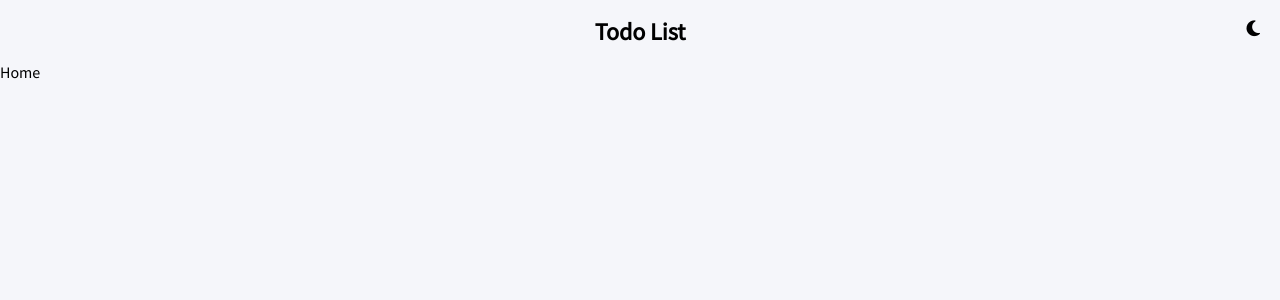
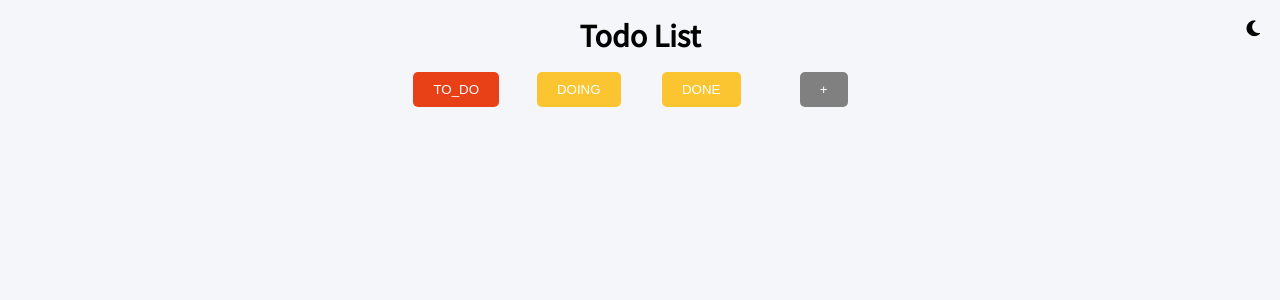
Before and after one commit to sigirace/todo_challenge, a React (Create React App) app: page /#/ in a window 1280 px wide. Shown: the top 300 px of the page. Built offline with nearby package versions, Linux system fonts and the light colour scheme.

Commit message:
feat: category list

```diff
--- a/package.json
+++ b/package.json
@@ -10,6 +10,7 @@
     "@types/node": "^16.7.13",
     "@types/react": "^18.0.0",
     "@types/react-dom": "^18.0.0",
+    "@types/react-modal": "^3.16.3",
     "apexcharts": "^4.2.0",
     "gh-pages": "^6.2.0",
     "react": "^18.0.0",
@@ -18,6 +19,7 @@
     "react-helmet": "^6.1.0",
     "react-helmet-async": "^2.0.5",
     "react-hook-form": "^7.54.2",
+    "react-modal": "^3.16.3",
     "react-query": "^3.39.3",
     "react-router-dom": "^5.3.4",
     "react-scripts": "5.0.1",
--- a/src/atom.ts
+++ b/src/atom.ts
@@ -1,6 +1,30 @@
-import { atom } from "recoil";
+import { atom, selector } from "recoil";
+import { ICategory } from "./interface";
 
 export const isDarkAtom = atom({
   key: "isDark",
   default: false,
 });
+
+export const categoryState = atom<ICategory[]>({
+  key: "categoryList",
+  default: [
+    { id: 1, text: "TO_DO", isSelected: true },
+    {
+      id: 2,
+      text: "DOING",
+      isSelected: false,
+    },
+    { id: 3, text: "DONE", isSelected: false },
+  ],
+});
+
+export const categorySelector = selector({
+  key: "categorySelector",
+  get: ({ get }) => {
+    return get(categoryState);
+  },
+  set: ({ set, get }, newCategories) => {
+    set(categoryState, newCategories);
+  },
+});
--- /dev/null
+++ b/src/components/Category.tsx
@@ -0,0 +1,32 @@
+import styled from "styled-components";
+import { ICategory } from "../interface";
+
+const CategoryBtn = styled.button.withConfig({
+  shouldForwardProp: (prop) => prop !== "isSelected",
+})<{ isSelected: boolean }>`
+  background-color: ${({ theme, isSelected }) =>
+    isSelected ? theme.selectedTodoBtnColor : theme.todoBtnColor};
+  border: none;
+  cursor: pointer;
+  color: white;
+  padding: 10px 20px;
+  border-radius: 5px;
+  max-width: 100%;
+  text-overflow: ellipsis;
+  overflow: hidden;
+  white-space: nowrap;
+`;
+
+export default function Category({
+  category,
+  onClick,
+}: {
+  category: ICategory;
+  onClick: () => void;
+}) {
+  return (
+    <CategoryBtn isSelected={category.isSelected} onClick={() => onClick()}>
+      {category.text}
+    </CategoryBtn>
+  );
+}
--- /dev/null
+++ b/src/components/CategoryList.tsx
@@ -0,0 +1,95 @@
+import styled from "styled-components";
+import Category from "./Category";
+import { ICategory } from "../interface";
+import { useRecoilState } from "recoil";
+import { categorySelector } from "../atom";
+import { useEffect, useState } from "react";
+import CategoryModal from "./CategoryModal";
+
+const Container = styled.div`
+  display: grid;
+  grid-template-columns: repeat(auto-fit, minmax(100px, 1fr));
+  max-width: 480px;
+  margin: 0 auto;
+  justify-items: center;
+  gap: 10px;
+`;
+
+const AddButton = styled.button`
+  background-color: gray;
+  border: none;
+  cursor: pointer;
+  color: white;
+  padding: 10px 20px;
+  border-radius: 5px;
+  max-width: 100%;
+  text-overflow: ellipsis;
+  overflow: hidden;
+  white-space: nowrap;
+`;
+
+const tmpData = (id: number): ICategory => {
+  return {
+    id: id,
+    text: "TO_DOTO_DOTO_DOTO_DOTO_DOTO_DOTO_DOTO_DOTO_DO",
+    isSelected: true,
+  };
+};
+
+export default function CategoryList() {
+  const [categoryList, setCategoryList] = useRecoilState(categorySelector);
+  const [isModalOpen, setIsModalOpen] = useState(false);
+
+  const handleCategoryClick = (category: ICategory) => {
+    const updatedCategories = categoryList.map((c: ICategory) => {
+      return c.id === category.id
+        ? { ...c, isSelected: true }
+        : { ...c, isSelected: false };
+    });
+    setCategoryList(updatedCategories);
+  };
+
+  const handleOnAddClick = (newCategory: ICategory) => {
+    const localStorageCategories = JSON.parse(
+      localStorage.getItem("categories") || "[]"
+    );
+    localStorage.setItem(
+      "categories",
+      JSON.stringify([...localStorageCategories, newCategory])
+    );
+    const updatedCategories = categoryList.map((c: ICategory) => {
+      return { ...c, isSelected: false };
+    });
+    setCategoryList([...updatedCategories, newCategory]);
+  };
+
+  useEffect(() => {
+    const localStorageCategories = JSON.parse(
+      localStorage.getItem("categories") || "[]"
+    );
+    const updatedCategories = localStorageCategories.map((c: ICategory) => {
+      return { ...c, isSelected: false };
+    });
+    localStorage.setItem("categories", JSON.stringify(updatedCategories));
+    setCategoryList([...categoryList, ...updatedCategories]);
+  }, []);
+
+  return (
+    <Container>
+      {categoryList.map((category) => (
+        <Category
+          key={category.id}
+          category={category}
+          onClick={() => handleCategoryClick(category)}
+        />
+      ))}
+      <AddButton onClick={() => setIsModalOpen(true)}>+</AddButton>
+      {isModalOpen && (
+        <CategoryModal
+          onClose={() => setIsModalOpen(false)}
+          onAdd={handleOnAddClick}
+        />
+      )}
+    </Container>
+  );
+}
--- /dev/null
+++ b/src/components/CategoryModal.tsx
@@ -0,0 +1,85 @@
+import React from "react";
+import styled from "styled-components";
+import { ICategory } from "../interface";
+
+const ModalOverlay = styled.div`
+  position: fixed;
+  top: 0;
+  left: 0;
+  width: 100vw;
+  height: 100vh;
+  background: rgba(0, 0, 0, 0.5);
+  display: flex;
+  justify-content: center;
+  align-items: center;
+`;
+
+const ModalContainer = styled.div`
+  background: white;
+  padding: 20px;
+  border-radius: 10px;
+  width: 300px;
+  display: flex;
+  flex-direction: column;
+  align-items: center;
+  box-shadow: 0 4px 6px rgba(0, 0, 0, 0.1);
+`;
+
+const ModalHeader = styled.h2`
+  margin-bottom: 20px;
+`;
+
+const Input = styled.input`
+  width: 100%;
+  padding: 10px;
+  margin-bottom: 20px;
+  border: 1px solid #ccc;
+  border-radius: 5px;
+`;
+
+const Button = styled.button`
+  background-color: #3498db;
+  border: none;
+  color: white;
+  padding: 10px 20px;
+  border-radius: 5px;
+  cursor: pointer;
+  margin: 5px;
+`;
+
+interface ModalProps {
+  onClose: () => void;
+  onAdd: (category: ICategory) => void;
+}
+
+export default function Modal({ onClose, onAdd }: ModalProps) {
+  const [text, setText] = React.useState("");
+
+  const handleAddClick = () => {
+    if (text.trim()) {
+      setText("");
+      onAdd({ id: new Date().getTime(), text, isSelected: true });
+      onClose();
+    }
+  };
+
+  return (
+    <ModalOverlay>
+      <ModalContainer>
+        <ModalHeader>Add New Category</ModalHeader>
+        <Input
+          type="text"
+          placeholder="Enter category name"
+          value={text}
+          onChange={(e) => setText(e.target.value)}
+        />
+        <div>
+          <Button onClick={handleAddClick}>Add</Button>
+          <Button onClick={onClose} style={{ backgroundColor: "gray" }}>
+            Cancel
+          </Button>
+        </div>
+      </ModalContainer>
+    </ModalOverlay>
+  );
+}
--- a/src/components/Header.tsx
+++ b/src/components/Header.tsx
@@ -14,7 +14,7 @@ const Title = styled.h1`
   align-items: center;
   width: 100%;
   padding: 20px;
-  font-size: 24px;
+  font-size: 32px;
   font-weight: bold;
 `;
 
--- /dev/null
+++ b/src/interface.ts
@@ -0,0 +1,5 @@
+export interface ICategory {
+  id: number;
+  text: string;
+  isSelected: boolean;
+}
--- a/src/routes/Home.tsx
+++ b/src/routes/Home.tsx
@@ -1,3 +1,14 @@
+import styled from "styled-components";
+import { ICategory } from "../interface";
+import CategoryList from "../components/CategoryList";
+
 export default function Home() {
-  return <div>Home</div>;
+  const categories: ICategory[] = JSON.parse(
+    localStorage.getItem("categories") || "[]"
+  );
+  return (
+    <div>
+      <CategoryList />
+    </div>
+  );
 }
--- a/src/theme.ts
+++ b/src/theme.ts
@@ -3,19 +3,17 @@ import { DefaultTheme } from "styled-components";
 const darkTheme: DefaultTheme = {
   textColor: "white",
   bgColor: "#2f3640",
-  cardBgColor: "#f5f6fa",
-  cardTextColor: "black",
-  borderColor: "#f5f6fa",
   accentColor: "#44bd32",
+  todoBtnColor: "#e1b12c",
+  selectedTodoBtnColor: "#c23616",
 };
 
 const lightTheme: DefaultTheme = {
   textColor: "black",
   bgColor: "#f5f6fa",
-  cardBgColor: "white",
-  cardTextColor: "black",
-  borderColor: "black",
   accentColor: "#44bd32",
+  todoBtnColor: "#fbc531",
+  selectedTodoBtnColor: "#e84118",
 };
 
 export { darkTheme, lightTheme };
```
Also changed, not shown: src/styled.d.ts (added, +11 -0 lines), 2 other files (tests, documents, lock files or other folders).
